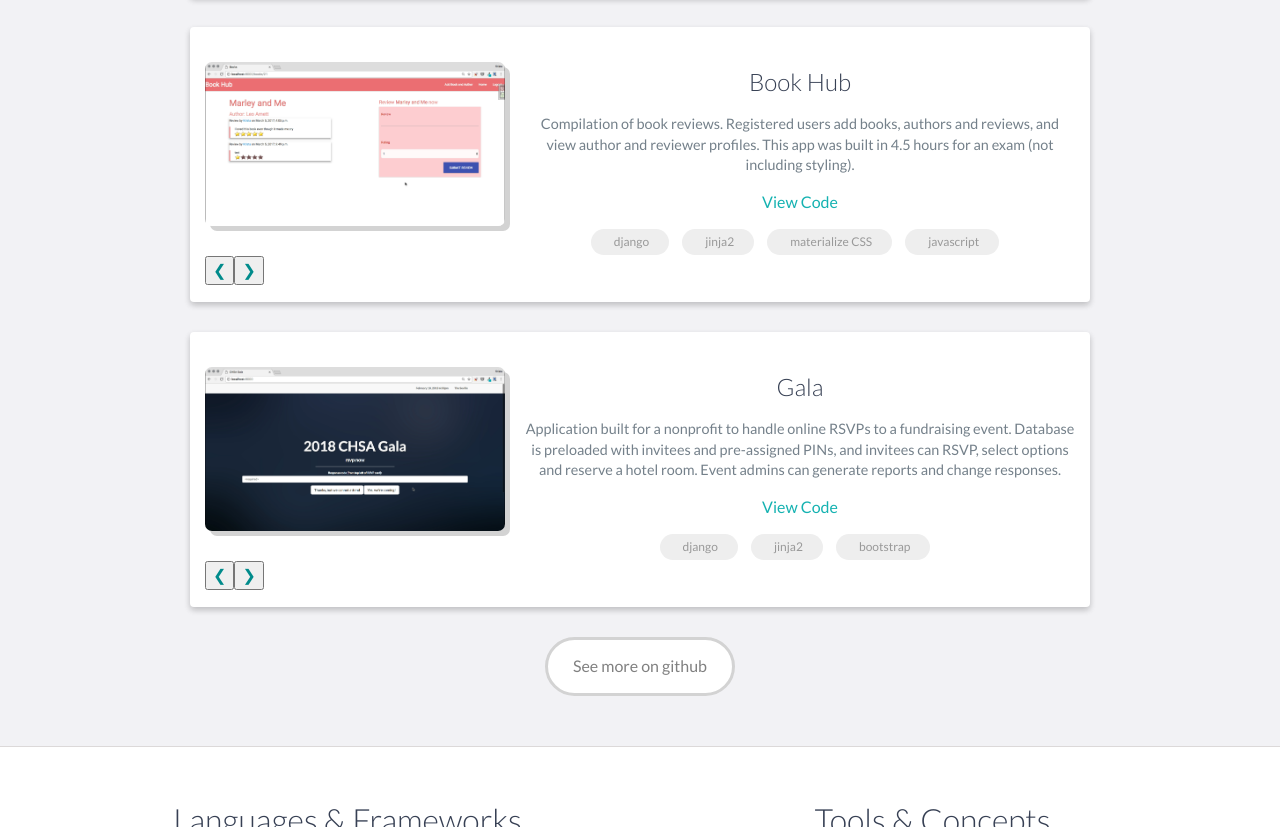
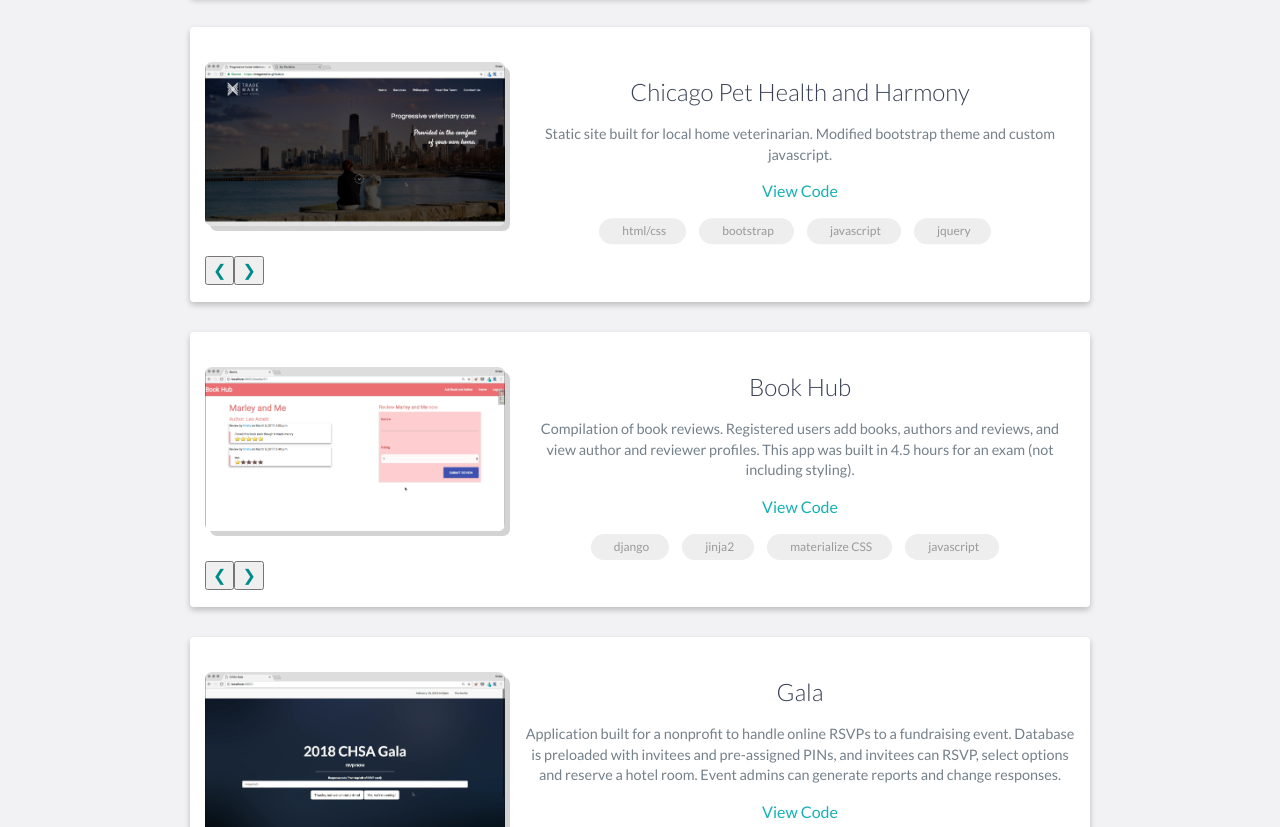
Before and after one commit to KristaProkop/KristaProkop.github.io, a website: page index.html in a window 1280 px wide. Shown: the part 2318-3145 px from the top of the page. Drawn offline with nearby package versions, Linux system fonts and the light colour scheme.

Commit message:
Add cphh project

```diff
--- a/css/styles.css
+++ b/css/styles.css
@@ -1,5 +1,5 @@
 
-.mySlides1, .mySlides2, .mySlides3 {
+.mySlides1, .mySlides2, .mySlides3, .mySlides4 {
     display:none;
     width: 60%;
 }
--- a/index.html
+++ b/index.html
@@ -161,6 +161,35 @@
                 </div>
                 <!-- End .project -->
 
+                <div class="project shadow-large">
+                    <div class="project-image">
+                        <div class="project-images">
+                            <img class="firstSlide mySlides4" src="images/cphh/home.png">
+                             <img class="mySlides4" src="images/cphh/services.png">
+                             <img class="mySlides4" src="images/cphh/team.png">
+                             <img class="mySlides4" src="images/cphh/contact.png">
+                             <button class="project-button" onclick="plusDivs(-1, 'mySlides4')">&#10094;</button>
+                            <button class="project-button" onclick="plusDivs(1, 'mySlides4')">&#10095;</button>
+                        </div>
+                    </div>
+                    <!-- End .project-image -->
+                    <div class="project-info">
+                        <h3>Chicago Pet Health and Harmony</h3>
+                        <p>
+                            Static site built for local home veterinarian. Modified bootstrap theme and custom javascript.
+                        </p>
+                        <a href="https://github.com/megansSite/megansSite.github.io">View Code</a>
+                        <ul class="tags">
+                          <li class="tag">html/css</li>
+                          <li class="tag">bootstrap</li>
+                          <li class="tag">javascript</li>
+                          <li class="tag">jquery</li>
+                        </ul>
+                    </div>
+                    <!-- End .project-info -->
+                </div>
+                <!-- End .project -->
+
                 <div class="project shadow-large" >
                     <div class="project-image">
                         <div class="project-images">
@@ -197,6 +226,8 @@
                             <img class="firstSlide mySlides3" src="images/gala_imgs/home.png">
                              <img class="mySlides3" src="images/gala_imgs/rsvp1.png">
                              <img class="mySlides3" src="images/gala_imgs/rsvp2.png">
+                             <img class="mySlides3" src="images/gala_imgs/success.png">
+                             <img class="mySlides3" src="images/gala_imgs/hotel.png">
                              <img class="mySlides3" src="images/gala_imgs/reports.png">
                              <button class="project-button" onclick="plusDivs(-1, 'mySlides3')">&#10094;</button>
                             <button class="project-button" onclick="plusDivs(1, 'mySlides3')">&#10095;</button>
```
Also changed, not shown: images/cphh/contact.png (added), images/cphh/home.png (added), images/cphh/services.png (added), images/cphh/team.png (added), images/gala_imgs/hotel.png (added), images/gala_imgs/reports.png, images/gala_imgs/rsvp1.png, images/gala_imgs/rsvp2.png, images/gala_imgs/success.png (added).
